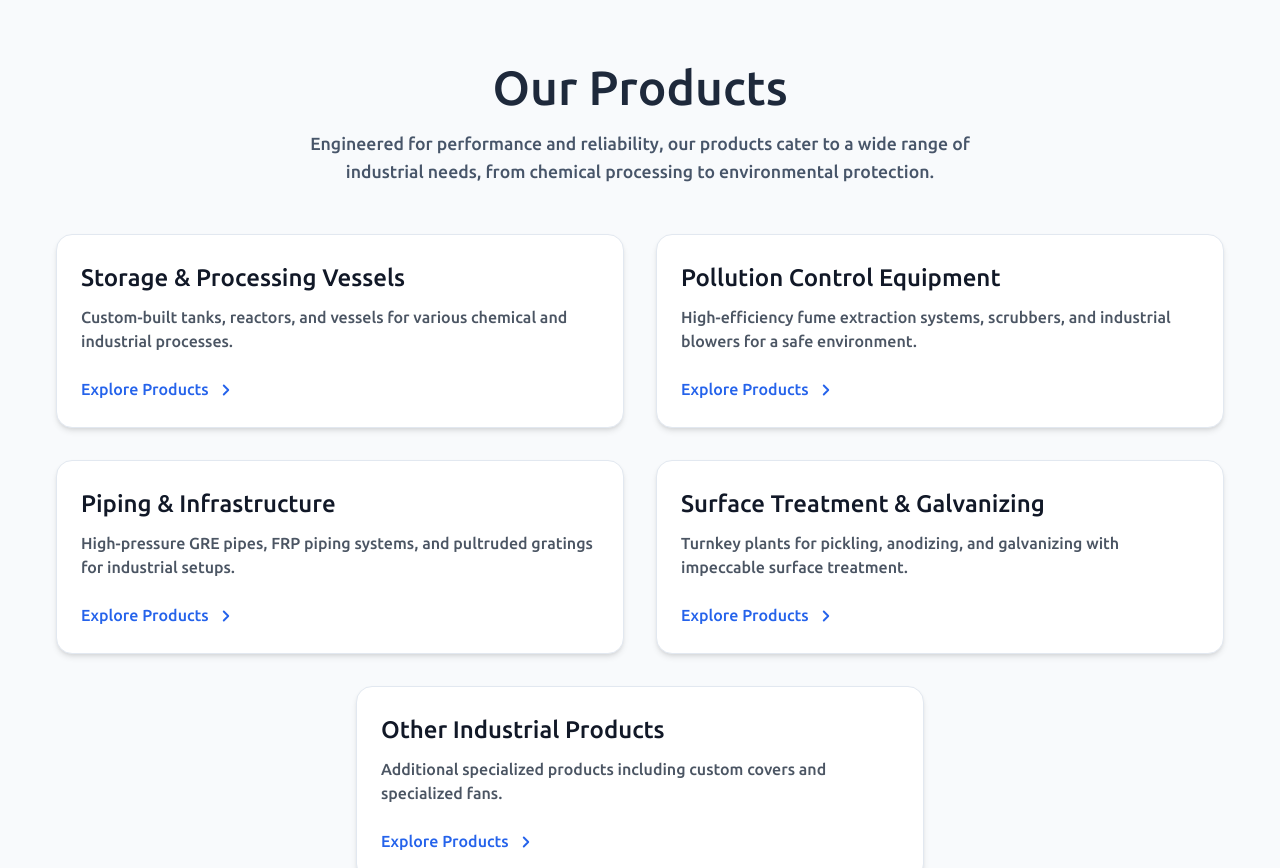
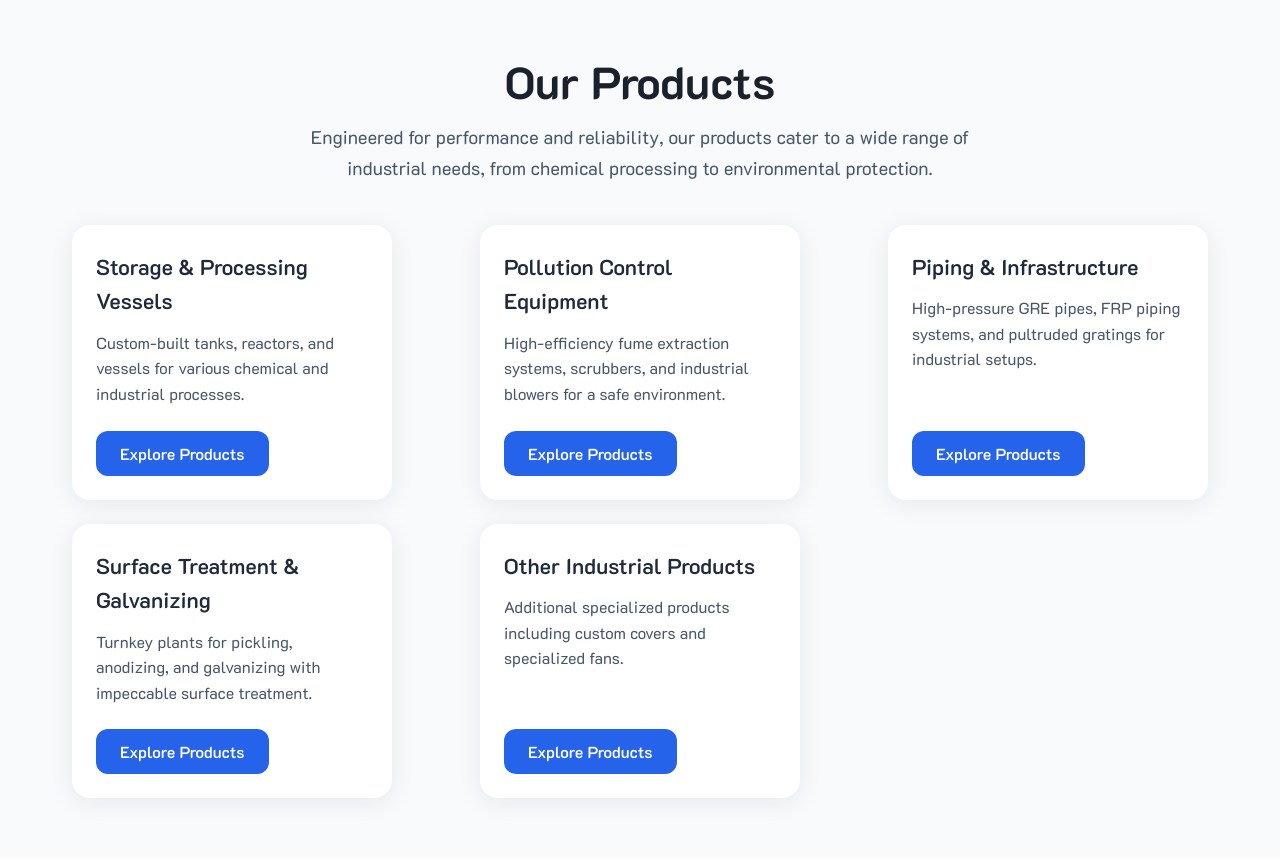
Before and after one commit to KAPIL9411/prashantpillp, a React (Vite) app: page / in a window 1280 px wide. Shown: the part 3020-3888 px from the top of the page. Built offline with nearby package versions, Linux system fonts and the light colour scheme.

Commit message:
final commit2

```diff
--- a/src/pages/products.jsx
+++ b/src/pages/products.jsx
@@ -1,4 +1,4 @@
-import React, { useState, useRef, useEffect } from 'react';
+import React, { useState } from 'react';
 import '../styles/products.css';
 import productImage1 from '../assets/images/products/1.webp';
 import productImage2 from '../assets/images/products/horizontaltank.webp';
@@ -19,102 +19,173 @@ import productImage16 from '../assets/images/products/ReinforcedPlasticCovers.we
 import productImage17 from '../assets/images/products/FRPTurbineFan.webp';
 
 const ChevronLeftIcon = () => (
-    <svg xmlns="http://www.w3.org/2000/svg" width="20" height="20" viewBox="0 0 24 24" fill="none" stroke="currentColor" strokeWidth="2.5" strokeLinecap="round" strokeLinejoin="round">
+    <svg xmlns="http://www.w3.org/2000/svg" width="20" height="20" viewBox="0 0 24 24" fill="none" stroke="currentColor" strokeWidth="2" strokeLinecap="round" strokeLinejoin="round">
         <path d="m15 18-6-6 6-6" />
     </svg>
 );
 
-const ChevronRightIcon = () => (
-    <svg xmlns="http://www.w3.org/2000/svg" width="18" height="18" viewBox="0 0 24 24" fill="none" stroke="currentColor" strokeWidth="2.5" strokeLinecap="round" strokeLinejoin="round">
-        <path d="m9 18 6-6-6-6" />
-    </svg>
-);
 
 const productCategories = [
   {
     name: 'Storage & Processing Vessels',
     description: 'Custom-built tanks, reactors, and vessels for various chemical and industrial processes.',
     products: [
-      { name: 'FRP Cylindrical Tanks', image: productImage1, description: 'High-capacity, corrosion-resistant tanks for chemical and acid storage.', specs: ['Material: FRP, PP/FRP', 'Capacity: Up to 210 KL+', 'Clients: HIL Rasayani, Blue Circle Organics'] },
-      { name: 'FRP Horizontal Tanks', image: productImage2, description: 'Horizontal storage solutions with structural support, ideal for various industrial sites.', specs: ['Material: FRVS', 'Application: Chemical Storage', 'Clients: JSW Steel Ltd'] },
-      { name: 'FRP Rectangular Tanks', image: productImage3, description: 'Structurally reinforced rectangular tanks for pickling, plating, and storage.', specs: ['Material: FRP', 'Reinforcement: External ribbing', 'Customization: Available'] },
-      { name: 'HDPE Storage Tanks', image: productImage4, description: 'Durable and versatile tanks made from High-Density Polyethylene.', specs: ['Material: HDPE', 'Configuration: Vertical, Horizontal', 'Features: High impact strength'] },
-      { name: 'PP Reactor Vessels', image: productImage5, description: 'Specialized vessels for chemical reactions and processing, often with structural support.', specs: ['Material: PP/FRP', 'Application: Chemical Processing', 'Features: Custom nozzle configurations'] },
-      { name: 'Dosing Tanks', image: productImage6, description: 'Tanks designed for precise chemical dosing and mixing.', specs: ['Material: FRP', 'Application: Water Treatment, Chemical Dosing', 'Clients: GHCL Gujarat'] },
-      { name: 'PP/FRP Vacuum Tanks', image: productImage7, description: 'Tanks engineered to withstand negative pressure for vacuum applications.', specs: ['Material: PP/FRP', 'Application: Vacuum Processes', 'Features: Reinforced structure'] }
+      {
+        name: 'FRP Cylindrical Tanks',
+        image: productImage1,
+        description: 'High-capacity, corrosion-resistant tanks for chemical and acid storage.',
+        specs: ['Material: FRP, PP/FRP', 'Capacity: Up to 210 KL+', 'Clients: HIL Rasayani, Blue Circle Organics']
+      },
+      {
+        name: 'FRP Horizontal Tanks',
+        image: productImage2,
+        description: 'Horizontal storage solutions with structural support, ideal for various industrial sites.',
+        specs: ['Material: FRVS', 'Application: Chemical Storage', 'Clients: JSW Steel Ltd']
+      },
+      {
+        name: 'FRP Rectangular Tanks',
+        image: productImage3,
+        description: 'Structurally reinforced rectangular tanks for pickling, plating, and storage.',
+        specs: ['Material: FRP', 'Reinforcement: External ribbing', 'Customization: Available']
+      },
+      {
+        name: 'HDPE Storage Tanks',
+        image: productImage4,
+        description: 'Durable and versatile tanks made from High-Density Polyethylene.',
+        specs: ['Material: HDPE', 'Configuration: Vertical, Horizontal', 'Features: High impact strength']
+      },
+      {
+        name: 'PP Reactor Vessels',
+        image: productImage5,
+        description: 'Specialized vessels for chemical reactions and processing, often with structural support.',
+        specs: ['Material: PP/FRP', 'Application: Chemical Processing', 'Features: Custom nozzle configurations']
+      },
+      {
+        name: 'Dosing Tanks',
+        image: productImage6,
+        description: 'Tanks designed for precise chemical dosing and mixing.',
+        specs: ['Material: FRP', 'Application: Water Treatment, Chemical Dosing', 'Clients: GHCL Gujarat']
+      },
+      {
+        name: 'PP/FRP Vacuum Tanks',
+        image: productImage7,
+        description: 'Tanks engineered to withstand negative pressure for vacuum applications.',
+        specs: ['Material: PP/FRP', 'Application: Vacuum Processes', 'Features: Reinforced structure']
+      }
     ]
   },
   {
     name: 'Pollution Control Equipment',
     description: 'High-efficiency fume extraction systems, scrubbers, and industrial blowers for a safe environment.',
     products: [
-      { name: 'FRP Blowers & Fans', image: productImage8, description: 'Centrifugal and exhaust blowers designed for handling corrosive gases.', specs: ['Type: Centrifugal, Exhaust', 'Material: FRP', 'Application: Fume Extraction'] },
-      { name: 'Fume Exhaust & Scrubbing Systems', image: productImage9, description: 'Complete systems including Venturi scrubbers for effective pollution control.', specs: ['Components: Venturi Scrubber, Ducting', 'Material: FRP/PP', 'Use: R&D, Industrial Labs'] },
-      { name: 'FRP Fume Cupboards', image: productImage10, description: 'Laboratory fume hoods for safe handling of volatile substances.', specs: ['Material: Wooden FRP', 'Application: R&D Laboratories', 'Features: Integrated purification systems'] },
+      {
+        name: 'FRP Blowers & Fans',
+        image: productImage8,
+        description: 'Centrifugal and exhaust blowers designed for handling corrosive gases.',
+        specs: ['Type: Centrifugal, Exhaust', 'Material: FRP', 'Application: Fume Extraction']
+      },
+      {
+        name: 'Fume Exhaust & Scrubbing Systems',
+        image: productImage9,
+        description: 'Complete systems including Venturi scrubbers for effective pollution control.',
+        specs: ['Components: Venturi Scrubber, Ducting', 'Material: FRP/PP', 'Use: R&D, Industrial Labs']
+      },
+      {
+        name: 'FRP Fume Cupboards',
+        image: productImage10,
+        description: 'Laboratory fume hoods for safe handling of volatile substances.',
+        specs: ['Material: Wooden FRP', 'Application: R&D Laboratories', 'Features: Integrated purification systems']
+      },
     ]
   },
     {
     name: 'Piping & Infrastructure',
     description: 'High-pressure GRE pipes, FRP piping systems, and pultruded gratings for industrial setups.',
     products: [
-       { name: 'GRP/FRP Pipe Lines & Fittings', image: productImage11, description: 'Comprehensive piping solutions for transporting corrosive fluids like acids.', specs: ['Material: GRP, FRP', 'Application: Acid Pipe Lines', 'Features: Leak-proof, long life'] },
-       { name: 'FRP Grating Platforms', image: productImage12, description: 'Lightweight, strong, and anti-slip grating for walkways, platforms, and flooring.', specs: ['Type: Moulded, Pultruded', 'Material: FRP', 'Features: Corrosion-resistant'] }
+       {
+        name: 'GRP/FRP Pipe Lines & Fittings',
+        image: productImage11,
+        description: 'Comprehensive piping solutions for transporting corrosive fluids like acids.',
+        specs: ['Material: GRP, FRP', 'Application: Acid Pipe Lines', 'Features: Leak-proof, long life']
+      },
+      {
+        name: 'FRP Grating Platforms',
+        image: productImage12,
+        description: 'Lightweight, strong, and anti-slip grating for walkways, platforms, and flooring.',
+        specs: ['Type: Moulded, Pultruded', 'Material: FRP', 'Features: Corrosion-resistant']
+      }
     ]
   },
   {
     name: 'Surface Treatment & Galvanizing',
     description: 'Turnkey plants for pickling, anodizing, and galvanizing with impeccable surface treatment.',
     products: [
-        { name: 'Pickling Tanks', image: productImage13, description: 'Corrosion-resistant tanks for metal surface treatment processes.', specs: ['Material: FRP, PP/FRP', 'Application: Metal Pickling', 'Features: High chemical resistance'] },
-        { name: 'Lamella Clarifiers', image: productImage14, description: 'Compact clarifiers for solid-liquid separation in treatment plants.', specs: ['Material: FRP', 'Application: Water & Wastewater Treatment', 'Features: Small footprint'] },
-        { name: 'FRP Lamella Plates', image: productImage15, description: 'Individual settler plates used in clarifiers for enhancing separation efficiency.', specs: ['Material: FRP', 'Use: New and existing clarifiers', 'Clients: Adani Power - Mundra'] }
+        {
+            name: 'Pickling Tanks',
+            image: productImage13,
+            description: 'Corrosion-resistant tanks specifically designed for metal surface treatment processes.',
+            specs: ['Material: FRP, PP/FRP', 'Application: Metal Pickling', 'Features: High chemical resistance']
+        },
+        {
+            name: 'Lamella Clarifiers',
+            image: productImage14,
+            description: 'Compact, high-efficiency clarifiers for solid-liquid separation in treatment plants.',
+            specs: ['Material: FRP', 'Application: Water & Wastewater Treatment', 'Features: Small footprint']
+        },
+        {
+            name: 'FRP Lamella Plates',
+            image: productImage15,
+            description: 'Individual settler plates used in clarifiers for enhancing separation efficiency.',
+            specs: ['Material: FRP', 'Use: New and existing clarifiers', 'Clients: Adani Power - Mundra']
+        }
     ]
   },
   {
     name: 'Other Industrial Products',
     description: 'Additional specialized products including custom covers and specialized fans.',
      products: [
-        { name: 'Reinforced Plastic Covers / Hoods', image: productImage16, description: 'Custom-fabricated covers and hoods for machinery and equipment protection.', specs: ['Material: FRP/GRP', 'Application: Equipment Protection', 'Design: Custom-fit'] },
-        { name: 'FRP Turbine Fan', image: productImage17, description: 'Specialized turbine fans for high-performance air and gas movement.', specs: ['Material: FRP', 'Application: Industrial Ventilation', 'Features: High efficiency design'] }
+        {
+            name: 'Reinforced Plastic Covers / Hoods',
+            image: productImage16,
+            description: 'Custom-fabricated covers and hoods for machinery and process equipment protection.',
+            specs: ['Material: FRP/GRP', 'Application: Equipment Protection', 'Design: Custom-fit to specifications']
+        },
+        {
+            name: 'FRP Turbine Fan',
+            image: productImage17,
+            description: 'Specialized turbine fans for high-performance air and gas movement.',
+            specs: ['Material: FRP', 'Application: Industrial Ventilation', 'Features: High efficiency design']
+        }
     ]
   }
 ];
 
 export default function Products() {
   const [selectedCategory, setSelectedCategory] = useState(null);
-  const sectionRef = useRef(null);
 
-  useEffect(() => {
-    if (sectionRef.current) {
-      sectionRef.current.scrollIntoView({ behavior: 'smooth', block: 'start' });
-    }
-  }, [selectedCategory]);
-
-  const handleCategoryClick = (e, category) => {
-    e.preventDefault();
+  const handleCategoryClick = (category) => {
     setSelectedCategory(category);
   };
 
-  const handleBackClick = (e) => {
-    e.preventDefault();
+  const handleBackClick = () => {
     setSelectedCategory(null);
   };
 
-  const gridClass = selectedCategory ? 'product-grid' : 'category-grid';
-
   return (
-      <section className="products-root" ref={sectionRef}>
-        <div className="products-container">
+      <section className="products-root">
         {selectedCategory ? (
           <div>
+            {/* FIXED: Wrapped button in a div to align with CSS for better positioning */}
+            <div className="back-button-wrapper">
               <button onClick={handleBackClick} className="back-button">
                 <ChevronLeftIcon />
                 Back to Categories
               </button>
+            </div>
             <div className="products-header">
               <h1 className="products-title">{selectedCategory.name}</h1>
             </div>
-                <div className={gridClass}>
+            <div className="products-grid">
               {selectedCategory.products.map((product, index) => (
                 <div className="product-card" key={index}>
                   <div className="product-card-img-wrap">
@@ -124,7 +195,7 @@ export default function Products() {
                     <h3 className="product-card-name">{product.name}</h3>
                     <p className="product-card-desc">{product.description}</p>
                       <div>
-                          <h4 className="specs-title">Key Details:</h4>
+                       <h4 className="product-card-name" style={{fontSize: '1.1rem', marginBottom: '8px'}}>Key Details:</h4>
                        <ul className="specs-list">
                          {product.specs.map((spec, i) => <li key={i}>{spec}</li>)}
                        </ul>
@@ -142,22 +213,19 @@ export default function Products() {
                 Engineered for performance and reliability, our products cater to a wide range of industrial needs, from chemical processing to environmental protection.
               </p>
             </div>
-                <div className={gridClass}>
+            <div className="products-grid">
               {productCategories.map((cat, index) => (
-                    <div className="category-card" key={index} onClick={(e) => handleCategoryClick(e, cat)}>
+                <div className="category-card" key={index} onClick={() => handleCategoryClick(cat)}>
                   <div className="category-card-content">
                     <h3 className="category-card-name">{cat.name}</h3>
                     <p className="category-card-desc">{cat.description}</p>
-                        <span className="category-card-btn">
-                          Explore Products <ChevronRightIcon />
-                        </span>
+                    <button className="product-card-btn">Explore Products</button>
                   </div>
                 </div>
               ))}
             </div>
           </div>
         )}
-        </div>
       </section>
   );
 }
--- a/src/styles/products.css
+++ b/src/styles/products.css
@@ -1,237 +1,182 @@
+@import url('https://fonts.googleapis.com/css2?family=K2D:wght@400;600;700&display=swap');
 
 .products-root {
-    padding: 4rem 1rem;
-    background-color: #f8fafc;
-}
-
-.products-container {
-    max-width: 1200px;
-    margin: 0 auto;
-    padding: 0 1rem;
+    padding: 40px 20px;
+    background: #f8fafc;
+    font-family: 'K2D', sans-serif;
+    min-height: 100vh;
+    position: relative;
 }
 
 .products-header {
     text-align: center;
-    margin-bottom: 3rem;
+    margin-bottom: 40px;
 }
 
 .products-title {
-    font-size: clamp(2.25rem, 5vw, 3rem);
-    font-weight: 800;
-    color: #1e293b;
-    margin-bottom: 1rem;
+    font-size: clamp(2rem, 6vw, 2.8rem);
+    font-weight: 700;
+    color: #1a202c;
+    margin-bottom: 16px;
 }
 
 .products-intro {
-    font-size: 1.1rem;
+    font-size: clamp(1rem, 4vw, 1.15rem);
     color: #475569;
     max-width: 700px;
     margin: 0 auto;
-    line-height: 1.6;
+    line-height: 1.7;
 }
 
-.back-button {
-    display: inline-flex;
-    align-items: center;
-    gap: 0.5rem;
-    background-color: #f1f5f9;
-    color: #334155;
-    border: 1px solid #e2e8f0;
-    padding: 0.5rem 1rem;
-    border-radius: 999px;
-    font-weight: 500;
-    margin-bottom: 2rem;
-    cursor: pointer;
-    transition: all 0.2s ease-in-out;
+.products-grid {
+    display: grid;
+    /* This robust grid setup is all you need for a responsive layout */
+    grid-template-columns: repeat(auto-fit, minmax(300px, 1fr));
+    gap: 24px;
+    max-width: 1200px;
+    margin: 0 auto;
+    /* This ensures items are centered within their grid cell/track */
+    justify-items: center;
 }
 
-.back-button:hover {
-    background-color: #e2e8f0;
-    box-shadow: 0 2px 8px rgba(0,0,0,0.06);
-    transform: translateY(-2px);
-}
+/* REMOVED: Redundant pseudo-element. It was likely a fix for an older layout issue. */
 
+/* REMOVED: Illogical @supports block. It checked for grid support and then incorrectly
+applied a flexbox layout, causing the inconsistency between dev and production.
+Modern grid is well-supported and doesn't need this fallback. */
 
-.category-grid {
-    display: grid;
-    grid-template-columns: 1fr 1fr;
-    grid-template-areas:
-        "cat1 cat2"
-        "cat3 cat4"
-        "cat5 cat5";
-    gap: 2rem;
-}
-
-.category-grid .category-card:nth-child(1) { grid-area: cat1; }
-.category-grid .category-card:nth-child(2) { grid-area: cat2; }
-.category-grid .category-card:nth-child(3) { grid-area: cat3; }
-.category-grid .category-card:nth-child(4) { grid-area: cat4; }
-.category-grid .category-card:nth-child(5) {
-    grid-area: cat5;
-    justify-self: center;
+.product-card, .category-card {
+    background: #ffffff;
+    border-radius: 18px;
+    box-shadow: 0 4px 24px rgba(30, 41, 59, 0.08);
+    display: flex;
+    flex-direction: column;
+    transition: transform 0.2s ease-out, box-shadow 0.2s ease-out;
+    overflow: hidden;
+    /* Added width and max-width here for consistency */
     width: 100%;
-    max-width: calc(50% - 1rem);
-}
-
-
-.product-grid {
-    display: grid;
-    grid-template-columns: repeat(auto-fit, minmax(320px, 1fr));
-    gap: 2rem;
+    max-width: 320px;
 }
 
 .category-card {
-    background: #ffffff;
-    border-radius: 1rem;
-    box-shadow: 0 4px 6px -1px rgba(0, 0, 0, 0.1), 0 2px 4px -2px rgba(0, 0, 0, 0.1);
-    transition: all 0.3s cubic-bezier(0.4, 0, 0.2, 1);
     cursor: pointer;
-    overflow: hidden;
-    display: flex;
-    flex-direction: column;
-    border: 1px solid #e2e8f0;
 }
 
-.category-card:hover {
-    transform: translateY(-5px);
-    box-shadow: 0 10px 15px -3px rgba(0, 0, 0, 0.1), 0 4px 6px -4px rgba(0, 0, 0, 0.1);
-}
-
-.category-card-content {
-    padding: 1.5rem;
-    display: flex;
-    flex-direction: column;
-    flex-grow: 1;
-}
-
-.category-card-name {
-    font-size: 1.5rem;
-    font-weight: 700;
-    color: #111827;
-    margin: 0 0 0.5rem;
-}
-
-.category-card-desc {
-    font-size: 1rem;
-    color: #4b5563;
-    line-height: 1.5;
-    flex-grow: 1;
-    margin-bottom: 1.5rem;
-}
-
-.category-card-btn {
-    display: inline-flex;
-    align-items: center;
-    align-self: flex-start;
-    gap: 0.5rem;
-    color: #2563eb;
-    font-weight: 600;
-    transition: gap 0.2s ease;
-}
-
-.category-card:hover .category-card-btn {
-    gap: 0.75rem;
-}
-
-.product-card {
-    background-color: #fff;
-    border-radius: 1rem;
-    overflow: hidden;
-    box-shadow: 0 4px 6px -1px rgba(0, 0, 0, 0.1), 0 2px 4px -2px rgba(0, 0, 0, 0.1);
-    border: 1px solid #e2e8f0;
-    display: flex;
-    flex-direction: column;
-    transition: transform 0.2s ease-in-out, box-shadow 0.2s ease-in-out;
-}
-.product-card:hover {
-    transform: translateY(-3px);
-    box-shadow: 0 10px 15px -3px rgba(0, 0, 0, 0.1), 0 4px 6px -4px rgba(0, 0, 0, 0.1);
+.product-card:hover, .category-card:hover {
+    transform: translateY(-8px);
+    box-shadow: 0 10px 32px rgba(30, 41, 59, 0.15);
 }
 
 .product-card-img-wrap {
+    height: 220px;
     width: 100%;
-    aspect-ratio: 16 / 10;
-    background-color: #f3f4f6;
+    overflow: hidden;
 }
 
 .product-card-img {
     width: 100%;
     height: 100%;
     object-fit: cover;
+    transition: transform 0.3s ease;
 }
 
-.product-card-content {
-    padding: 1.5rem;
-    flex-grow: 1;
+.product-card:hover .product-card-img {
+    transform: scale(1.05);
+}
+
+.product-card-content, .category-card-content {
+    padding: 24px;
     display: flex;
     flex-direction: column;
+    flex-grow: 1;
 }
 
-.product-card-name {
-    font-size: 1.25rem;
+.product-card-name, .category-card-name {
+    font-size: 1.35rem;
     font-weight: 600;
-    color: #1f2937;
-    margin: 0 0 0.5rem 0;
+    color: #1e293b;
+    margin-bottom: 12px;
 }
 
-.product-card-desc {
-    font-size: 0.95rem;
-    color: #4b5563;
+.product-card-desc, .category-card-desc {
+    font-size: 1rem;
+    color: #475569;
     line-height: 1.6;
-    margin-bottom: 1rem;
+    margin-bottom: 24px;
+    flex-grow: 1;
 }
 
-.specs-title {
+.product-card-btn {
+    background: #2563eb;
+    color: #fff;
+    border: none;
+    border-radius: 12px;
+    padding: 12px 24px;
     font-size: 1rem;
-    margin-bottom: 0.5rem;
     font-weight: 600;
-    color: #374151;
+    cursor: pointer;
+    margin-top: auto;
+    transition: background-color 0.2s, box-shadow 0.2s;
+    align-self: flex-start;
+}
+
+.product-card-btn:hover {
+    background-color: #1d4ed8;
+    box-shadow: 0 4px 16px rgba(37, 99, 235, 0.2);
+}
+
+.back-button-wrapper {
+    /* This wrapper is now correctly used in the JSX */
+    margin-bottom: 24px;
+    text-align: center;
+}
+
+.back-button {
+    display: inline-flex;
+    align-items: center;
+    gap: 8px;
+    background-color: #ffffff;
+    color: #2563eb;
+    border: 1px solid #d1d5db;
+    border-radius: 12px;
+    padding: 10px 20px;
+    font-size: 1rem;
+    font-weight: 600;
+    cursor: pointer;
+    transition: background-color 0.2s, box-shadow 0.2s, border-color 0.2s;
+    z-index: 10;
+}
+
+.back-button:hover {
+    background-color: #f9fafb;
+    border-color: #2563eb;
+    box-shadow: 0 4px 16px rgba(30, 41, 59, 0.08);
 }
 
 .specs-list {
-    list-style-type: none;
-    padding-left: 0;
-    margin: 0;
-    font-size: 0.9rem;
-    color: #6b7280;
+    list-style-position: inside;
+    list-style-type: disc;
+    font-size: 0.95rem;
+    color: #475569;
 }
 
-.specs-list li {
-    padding-left: 1.25rem;
-    position: relative;
-    margin-bottom: 0.25rem;
+.specs-list li + li {
+    margin-top: 0.25rem;
 }
 
-.specs-list li::before {
-    content: '✓';
-    position: absolute;
-    left: 0;
-    color: #2563eb;
-    font-weight: bold;
-}
+@media (min-width: 768px) {
+    .products-root {
+        padding: 60px 40px;
+    }
 
-@media (max-width: 900px) {
-    .category-grid .category-card:nth-child(5) {
-        max-width: 100%;
+    .back-button-wrapper {
+        margin-bottom: 0;
+        text-align: left;
+        position: absolute;
+        top: 60px;
+        left: 40px;
+    }
+
+    .back-button {
     }
 }
-
-@media (max-width: 768px) {
-    .category-grid {
-        grid-template-areas:
-            "cat1"
-            "cat2"
-            "cat3"
-            "cat4"
-            "cat5";
-        grid-template-columns: 1fr;
-    }
-
-    .category-grid .category-card:nth-child(5) {
-        justify-self: stretch;
-    }
-
-    .product-grid {
-        grid-template-columns: 1fr;
-    }
-}
```
Lines whose indentation alone changed are shown as unchanged.
